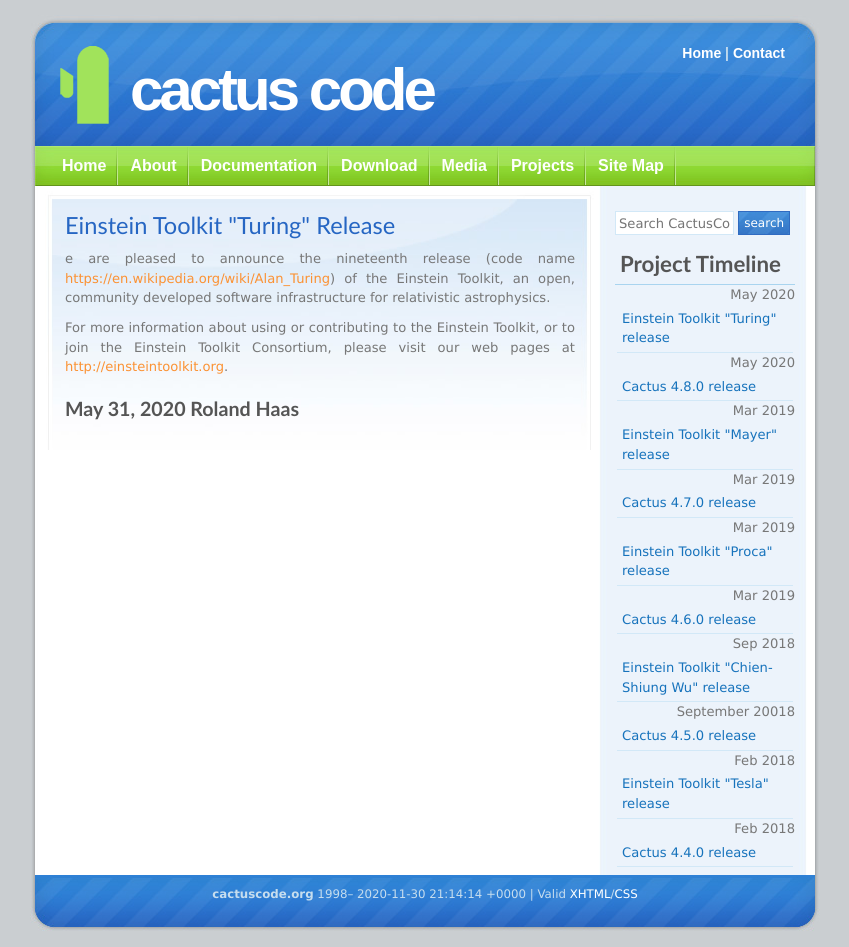
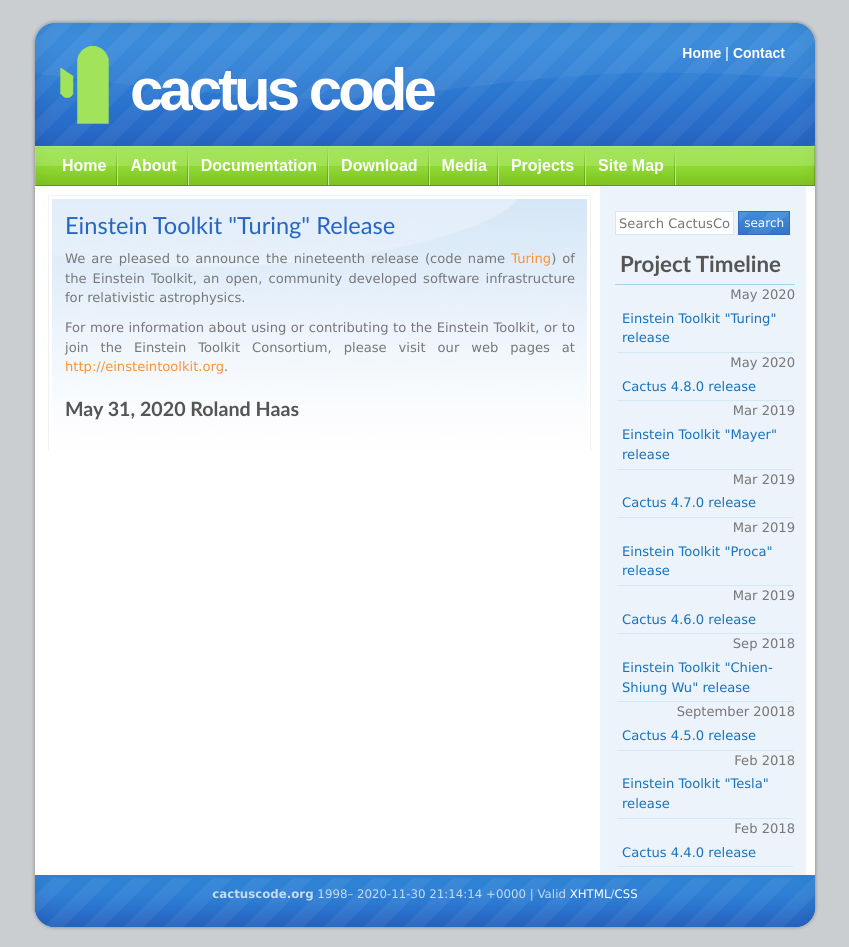
Before and after one commit to EinsteinToolkit/www.cactuscode.org, a Jekyll site: the page built from media/news/ET_2020_05/index.md, in a window 1280 px wide. Shown: the whole page, without its empty margins (215-1064 px from the left). Built offline with Jekyll 4.4.1, drawn with Linux system fonts in a browser that asks for light colours; comment, search, counter and statistics services are not loaded.

Commit message:
news: typo

```diff
--- a/_data/news.yml
+++ b/_data/news.yml
@@ -5,7 +5,7 @@
   link: "cactus_4.8.0/index.html"
   title: "Cactus 4.8.0 release"
 - date: "Mar 2019"
-  link: "ET_2019_03/index.html"
+  link: "ET_2019_10/index.html"
   title: 'Einstein Toolkit "Mayer" release'
 - date: "Mar 2019"
   link: "cactus_4.7.0/index.html"
--- a/media/news/ET_2020_05/index.md
+++ b/media/news/ET_2020_05/index.md
@@ -2,8 +2,8 @@
 layout: default
 title: Einstein Toolkit "Turing" Release
 ---
-e are pleased to announce the nineteenth release (code name
-[https://en.wikipedia.org/wiki/Alan_Turing](Turing)) of the
+We are pleased to announce the nineteenth release (code name
+[Turing](https://en.wikipedia.org/wiki/Alan_Turing)) of the
 Einstein Toolkit, an open, community developed software infrastructure for
 relativistic astrophysics.
 
```
